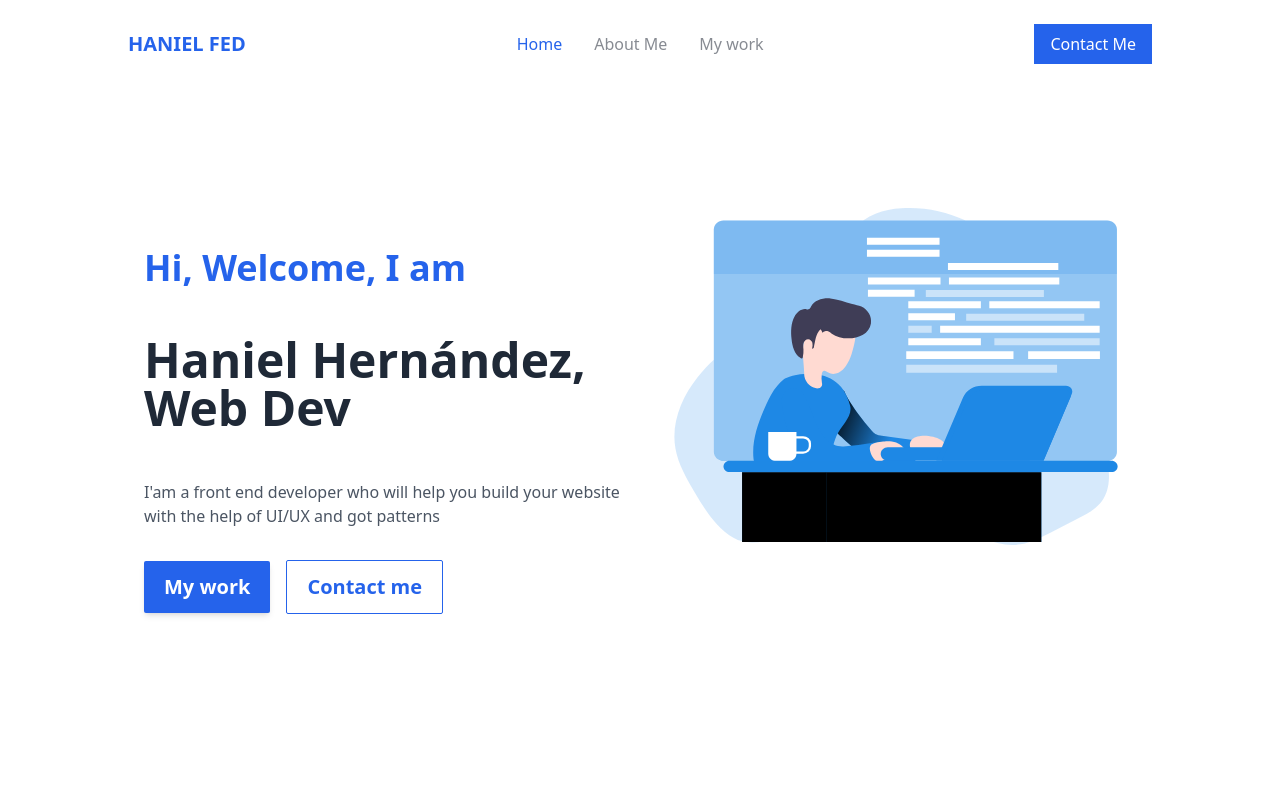
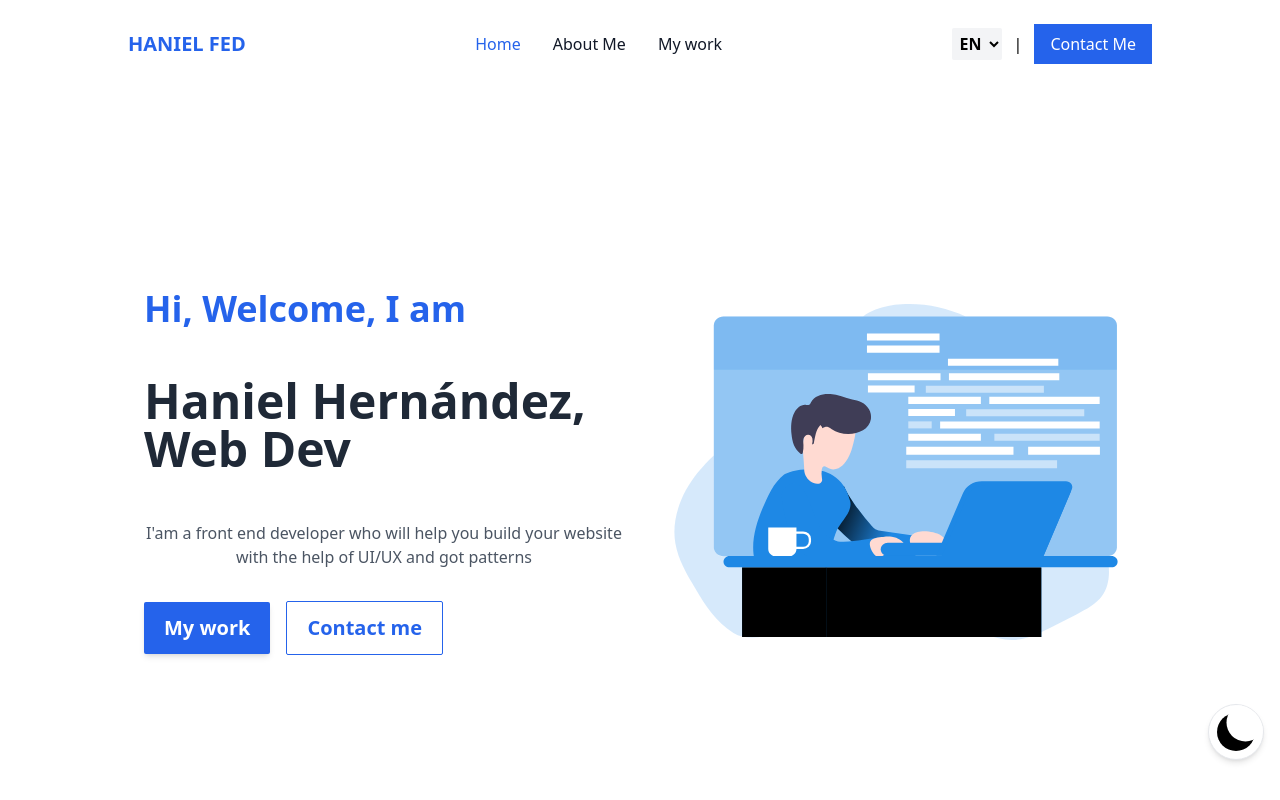
Before and after one commit to HanielHernandez/HanielHernandez, a Vue app: page / in a window 1280 px wide. Built offline with nearby package versions, Linux system fonts and the light colour scheme.

Commit message:
Lang selector added and darkmode animation improved

```diff
--- a/src/App.vue
+++ b/src/App.vue
@@ -1,5 +1,8 @@
 <template>
-  <div :class="{ dark: darkmode, 'bg-gray-900': darkmode }">
+  <div
+    class="transition-all ease-in-out duration-300"
+    :class="{ dark: darkmode, 'bg-black/90': darkmode }"
+  >
     <the-navbar
       v-if="routeName != 'MyCV'"
       id="navbar"
@@ -7,32 +10,302 @@
       :class="{ dark: darkmode }"
       @on-change-light-mode="changeLightMode"
     />
-    <div class="w-full mx-auto pt-36" style="max-width: 1024px">
+    <div
+      class="w-full h-screen relative overflow-y-auto overflow-x-hidden mx-auto pt-36 transition-colors ease-in-out duration-300"
+      style="max-width: 1024px"
+    >
       <router-view></router-view>
+      <div
+        ref="modeIcon"
+        class="change-theme-button"
+        @click="changeLightMode()"
+      >
+        <transition
+          mode="out-in"
+          :css="false"
+          @enter="onSunEnter"
+          @leave="onSunLeave"
+        >
+          <div v-if="darkmode" class="icon sun">
+            <div ref="modIconCenter" class="center"></div>
+            <div ref="modIconCenterOff" class="off-center"></div>
+            <div class="beam bteam-top"></div>
+            <div class="beam beam-top-right"></div>
+            <div class="beam beam-center-right"></div>
+            <div class="beam beam-bottom-right"></div>
+            <div class="beam beam-bottom"></div>
+            <div class="beam beam-bottom-left"></div>
+            <div class="beam beam-center-left"></div>
+            <div class="beam beam-top-left"></div>
+          </div>
+          <div v-else="" class="icon">
+            <div ref="modIconCenter" class="center"></div>
+            <div ref="modIconCenterOff" class="off-center"></div>
+          </div>
+        </transition>
+      </div>
     </div>
   </div>
 </template>
 <script lang="ts" setup>
 // import animations from '@/animations'
-import { ref, computed } from 'vue'
+import { ref, computed, onMounted } from 'vue'
 import { useRoute } from 'vue-router'
+import { gsap } from 'gsap'
 
 const route = useRoute()
-const darkmode = ref(false)
+const modeIcon = ref<HTMLElement>(null)
+const mode = localStorage.getItem('mode')
+
+const darkmode = ref(mode == 'dark')
 
 const routeName = computed(() => {
   return route.name
 })
-// const currentRoute = ref(route.name)
-// const oldRoute = ref(route.name)
 
-// watch(routeName, (newval, oldval) => {
-//   currentRoute.value = newval
-//   oldRoute.value = oldval
-// })
+onMounted(() => {
+  modeIcon.value.style.backgroundColor = mode == 'dark' ? '#000' : '#FFF'
+})
+
+const onSunEnter = (el: HTMLElement, done: () => void) => {
+  const beams = el.getElementsByClassName('beam')
+  const tl = gsap.timeline({
+    onComplete: done
+  })
+  console.log('activa enter', darkmode.value)
+  if (darkmode.value == true) {
+    tl.to(modeIcon.value, {
+      backgroundColor: '#000'
+    })
+    tl.from(
+      el,
+      {
+        scale: 0,
+        duration: 0.3
+      },
+      0
+    )
+
+    tl.from(beams, {
+      opacity: 0,
+      scale: 0,
+      duration: 0.2,
+      stagger: {
+        each: 0.1,
+        from: 'start',
+        ease: 'power4.easeIn'
+      }
+    })
+  } else {
+    tl.from(
+      el,
+      {
+        scale: 0,
+        duration: 0.3
+      },
+      0
+    )
+    tl.to(
+      modeIcon.value,
+      {
+        backgroundColor: '#fff'
+      },
+      0
+    )
+    const centerOff = el.getElementsByClassName('off-center')
+
+    tl.from(
+      centerOff,
+      {
+        width: '100%',
+        height: '100%',
+        top: '50%',
+        left: '50%',
+        x: '-50%',
+        y: '-50%',
+        duration: 0.3
+      },
+      0.6
+    )
+  }
+  tl.play()
+}
+
+const onSunLeave = (el: HTMLElement, done: () => void) => {
+  const beams = el.getElementsByClassName('beam')
+  const tl = gsap.timeline({
+    onComplete: done
+  })
+  console.log('activa leave', darkmode.value)
+
+  if (darkmode.value == true) {
+    const centerOff = el.getElementsByClassName('off-center')
+
+    tl.to(centerOff, {
+      width: '100%',
+      height: '100%',
+      top: '50%',
+      left: '50%',
+      x: '-50%',
+      y: '-50%',
+      duration: 0.3
+    })
+    tl.to(el, {
+      scale: 0,
+      opacity: 0
+    })
+    tl.to(modeIcon.value, {
+      backgroundColor: '#fff'
+    })
+  } else {
+    tl.to(
+      beams,
+      {
+        opacity: 0,
+        scale: 0,
+        duration: 0.2,
+        stagger: {
+          each: 0.1,
+          from: 'end',
+          ease: 'power4.easeIn'
+        }
+      },
+      0
+    )
+    tl.to(el, {
+      scale: 0,
+      duration: 0.3
+    })
+  }
+  tl.play()
+}
 
 const changeLightMode = () => {
   darkmode.value = darkmode.value == true ? false : true
+  localStorage.setItem('mode', darkmode.value ? 'dark' : 'light')
 }
 </script>
-<style lang="scss"></style>
+<style lang="scss" scoped>
+.change-theme-button {
+  overflow: hidden;
+  @apply w-14 h-14 z-30 p-2 right-4 bg-white border rounded-full fixed
+    bottom-10 shadow-md;
+}
+.sun {
+  position: relative;
+  center {
+  }
+}
+.icon {
+  position: relative;
+  width: 100%;
+  height: 100%;
+  .center {
+    @apply bg-black rounded-full absolute;
+    width: 100%;
+    height: 100%;
+    z-index: 100;
+  }
+  .off-center {
+    position: absolute;
+    top: 0;
+    right: 0;
+    z-index: 120;
+    @apply bg-white rounded-full;
+    width: 100%;
+    height: 100%;
+    transform: translate(25%, -25%);
+  }
+
+  &.sun {
+    .center {
+      background: white;
+      // width: calc(100% - 12px);
+      // height: calc(100% - 12px);
+      top: 50%;
+      right: 50%;
+      width: 1.5rem;
+      height: 1.5rem;
+      transform: translate(50%, -50%);
+    }
+    .off-center {
+      top: 50%;
+      right: 50%;
+      background-color: black;
+      // width: calc(100% - 16px);
+      // height: calc(100% - 16px);
+      width: 1.375rem;
+      height: 1.375rem;
+      transform: translate(50%, -50%);
+    }
+    .center,
+    .off-center {
+      z-index: 100;
+    }
+
+    .beam {
+      opacity: 1;
+      z-index: 80;
+    }
+  }
+  .beam {
+    position: absolute;
+    opacity: 0;
+    right: 50%;
+    transform: translateX(50%);
+    width: 3px;
+    border-radius: 300px;
+    height: 6px;
+    background: #fff;
+
+    &-top-left,
+    &-bottom-right {
+      transform: rotate(-45deg);
+    }
+
+    &-top-right,
+    &-bottom-left {
+      transform: rotate(45deg);
+    }
+
+    &-top-right,
+    &-bottom-right {
+      right: 4px;
+    }
+    &-center-right {
+      right: 0;
+    }
+    &-center-left {
+      left: 0;
+    }
+
+    &-top-left,
+    &-bottom-left {
+      left: 4px;
+    }
+
+    &-top-right,
+    &-top-left {
+      top: 4px;
+    }
+
+    &-top {
+      top: 0;
+    }
+
+    &-bottom-right,
+    &-bottom-left {
+      top: calc(100% - 8px);
+    }
+    &-bottom {
+      bottom: 0;
+    }
+
+    &-center-right,
+    &-center-left {
+      top: 50%;
+      transform: translateY(-50%) rotate(90deg);
+    }
+  }
+}
+</style>
--- a/src/assets/scss/components/_navlink.scss
+++ b/src/assets/scss/components/_navlink.scss
@@ -1,5 +1,4 @@
 .nav-link {
-	@apply opacity-50;
 	@apply inline-block;
 
 	&:hover {
--- a/src/components/NavbarLink.vue
+++ b/src/components/NavbarLink.vue
@@ -1,7 +1,7 @@
 <template>
   <router-link
     :to="to"
-    class="px-6 py-4 text-2xl md:px-4 md:py-0 text-center nav-link md:text-base hover:opacity-90 font-medium dark:text-white dark:hover:text-gray-100 hover:text-gray-600 text-gray-900 transition-all ease-in-out duration-300"
+    class="px-6 py-4 text-2xl md:px-4 md:py-0 text-center nav-link md:text-base hover:opacity-90 dark:opacity-80 font-medium dark:text-white dark:hover:text-gray-100 hover:text-gray-600 text-gray-900 transition-all ease-in-out duration-300"
     :class="{ active: active }"
   >
     <slot></slot>
--- a/src/components/TheNavBar.vue
+++ b/src/components/TheNavBar.vue
@@ -1,6 +1,6 @@
 <template>
   <div
-    class="fixed z-50 top-0 left-0 p-3 lg:p-6 flex w-full bg-white bg-opacity-90"
+    class="fixed z-50 top-0 left-0 p-3 lg:p-6 flex w-full dark:bg-black/90 transition-all ease-in-out duration-300 bg-white bg-opacity-90"
   >
     <div class="mx-auto w-full" style="max-width: 1024px">
       <div class="flex w-full md:flex-row justify-between items-center">
@@ -28,21 +28,57 @@
             </li>
           </ul>
         </div>
+        <div>
+          <select
+            id="lang-select"
+            v-model="$i18n.locale"
+            class="hidden md:inline-block transition-all duration-300 ease-in-out bg-gray-100 dark:bg-gray-600 rounded-sm p-1 font-bold dark:text-white"
+            name="language"
+            @change="setLang($event.target.value)"
+          >
+            <option
+              v-for="locale in $i18n.availableLocales"
+              :key="`locale-${locale}`"
+              :value="locale"
+            >
+              {{ locale.toUpperCase() }}
+            </option>
+          </select>
 
-        <btn class="hidden md:inline-block">
-          {{ $t('navbar.contactMe') }}
-        </btn>
-        <button class="px-4 py-2 md:hidden z-50" @click="openMenu()">
-          <div id="line-1" class="border mb-1 border-black w-6" />
-          <div id="line-2" class="border mb-1 border-black w-6" />
-          <div id="line-3" class="border border-black w-6" />
+          <span class="hidden md:inline-block mx-3 dark:text-white/20">|</span>
+
+          <btn
+            link
+            href="mailto:haniel1121@outlook.com"
+            class="hidden md:inline-block"
+          >
+            {{ $t('navbar.contactMe') }}
+          </btn>
+        </div>
+
+        <button
+          class="p-2 dark:bg-white/10 rounded-full w-12 h-12 bg-gray-200 md:hidden z-50"
+          @click="openMenu()"
+        >
+          <div
+            id="line-1"
+            class="border mb-1 mx-auto rounded-xl dark:border-white border-black w-6"
+          />
+          <div
+            id="line-2"
+            class="border mb-1 mx-auto rounded-xl dark:border-white border-black w-6"
+          />
+          <div
+            id="line-3"
+            class="border mx-auto rounded-xl dark:border-whiteborder-black w-6"
+          />
         </button>
       </div>
     </div>
     <transition :css="false" mode="out-in" @enter="onEnter" @leave="onLeave">
       <div
         v-if="menuOpen"
-        class="menu z-40 ease-out bg-white w-screen h-screen bg-opacity-90 fixed top-0 left-0"
+        class="menu z-40 ease-out bg-white dark:bg-black/80 w-screen h-screen bg-opacity-90 fixed top-0 left-0"
       >
         <ul class="flex h-full flex-col justify-center items-center">
           <li
@@ -51,7 +87,11 @@
             :ref="(el) => (links[index] = el)"
             class="nav-link-container text-center"
           >
-            <navbar-link :to="route.path">
+            <navbar-link
+              :active="route.path == currentRoute"
+              :to="route.path"
+              @click="menuOpen = false"
+            >
               {{ $t(route.text) }}
             </navbar-link>
           </li>
@@ -310,6 +350,10 @@ export default {
 
       tl.play()
     }
+
+    const setLang = (value) => {
+      localStorage.setItem('lang', value)
+    }
     return {
       links,
       openMenu,
@@ -317,7 +361,8 @@ export default {
       beforeEnter,
       onLeave,
       onEnter,
-      changeLightMode
+      changeLightMode,
+      setLang
     }
   },
   computed: {
--- a/src/i18n/en.ts
+++ b/src/i18n/en.ts
@@ -39,7 +39,9 @@ export default {
           'With Fullstack labs I worked as a mid-level developer fixing bugs and making UI Changes on one of their internal system apps.'
       },
       drs: {
-        title: 'Juntio Web Developer'
+        title: 'Junior Web Developer',
+        description:
+          'At Discover Real state I was in charge of maintaining and creating new modules for one of their internal apps using Jquery.'
       },
       aims: {
         title: 'Front-End Developer',
--- a/src/i18n/i18n.ts
+++ b/src/i18n/i18n.ts
@@ -3,11 +3,11 @@ import es from './es'
 import en from './en'
 
 export const i18n = createI18n({
-  locale: navigator.language,
+  locale:
+    localStorage.getItem('lang') ||
+    (navigator.language == 'es-ES' ? 'es' : 'en'),
   messages: {
     es,
-    en,
-    'es-ES': { ...es },
-    'en-US': { ...en }
+    en
   }
 })
--- a/src/main.ts
+++ b/src/main.ts
@@ -8,13 +8,14 @@ import config from './config'
 import { i18n } from './i18n/i18n'
 import './assets/tailwind.css'
 
+const lang = localStorage.getItem('lang')
 const app = createApp(App)
 app.provide('config', config)
 
 Object.keys(globals).forEach((componentName) => {
   app.component(componentName, globals[componentName])
 })
-console.log('LANG ', navigator.language)
+console.log('LANG ', lang || navigator.language)
 app.config.globalProperties.$config = config
 app.use(i18n)
 app.use(store)
--- a/src/views/HomePage.vue
+++ b/src/views/HomePage.vue
@@ -8,24 +8,28 @@
       class="flex justify-center flex-col w-full md:w-1/2 md:h-full px-4 py-10"
     >
       <h2
-        class="text-xl font-bold md:text-4xl text-blue-600 mb-8 md:mb-12 dark:text-white"
+        class="text-xl text-center md:text-left font-bold md:text-4xl text-blue-600 mb-8 md:mb-12 dark:text-white"
       >
         {{ $t('home.firstLine') }}
       </h2>
       <h1
-        class="leading md:leading-5 font-black text-3xl ling md:text-3xl lg:text-5xl mb-8 text-gray-800 md:mb-12 dark:text-white"
+        class="text-center md:text-left leading md:leading-5 font-black text-3xl ling md:text-3xl lg:text-5xl mb-8 text-gray-800 md:mb-12 dark:text-white"
       >
         {{ $t('home.secondLine') }}
       </h1>
-      <p class="text-gray-600 mb-8" style="max-width: 650px">
+      <p
+        class="text-center text-gray-600 dark:text-gray-400 mb-8"
+        style="max-width: 650px"
+      >
         {{ $t('home.paragraph') }}
       </p>
-      <div class="flex items-center">
+      <div class="flex items-center justify-center md:justify-start">
         <a
           class="bg-blue-600 md:text-lg lg:text-xl font-bold transition-all ease-in-out btn shadow-md duration-300 hover:bg-blue-800 mr-4 border-ra text-white px-4 py-3 md:px-5 md:py-4 lg:px-5 lg:py-3 rounded-sm"
           >{{ $t('home.myWorkBtn') }}</a
         >
         <a
+          href="mailto:haniel1121@outlook.com"
           class="border border-blue-600 md:text-lg lg:text-xl font-bold btn transition-all ease-in-out rounded-sm duration-300 text-blue-600 hover:bg-blue-600 hover:text-white px-4 py-3 md:px-5 md:py-4 lg:px-5 lg:py-3"
           >{{ $t('contactMe') }}</a
         >
--- a/src/views/MyWork.vue
+++ b/src/views/MyWork.vue
@@ -41,7 +41,9 @@ const experiences = ref([
         :key="`${index}-experience`"
         class="flex flex-col md:flex-row cursor-default items-center opacity-75 duration-300 hover:opacity-100 transition-all ease-in-out"
       >
-        <div class="md:w-2/6 px-3 lg:px-0 py-4 font-bold text-gray-500">
+        <div
+          class="md:w-2/6 px-3 lg:px-0 py-4 font-bold text-gray-500 dark:text-gray-400"
+        >
           <p>{{ experience.from }} - {{ experience.to }}</p>
         </div>
         <div class="w-full md:w-4/6 px-3 lg:px-0 py-4">
```
